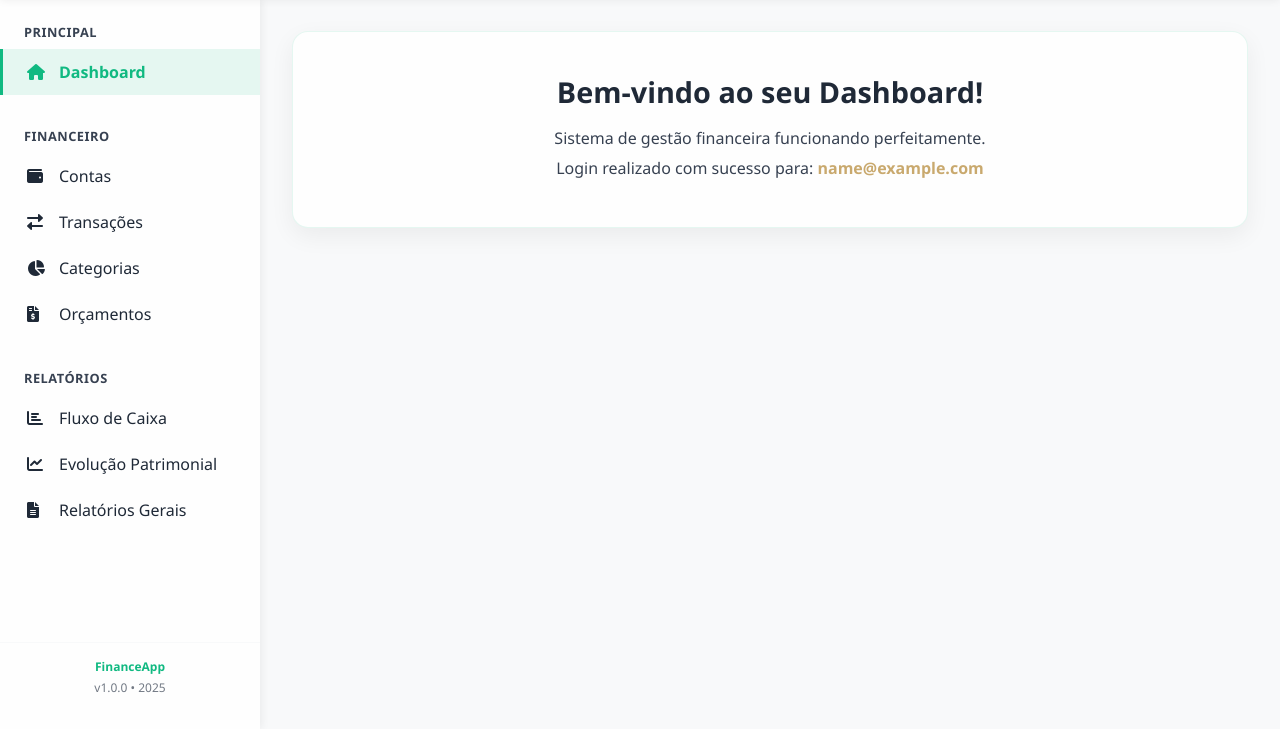
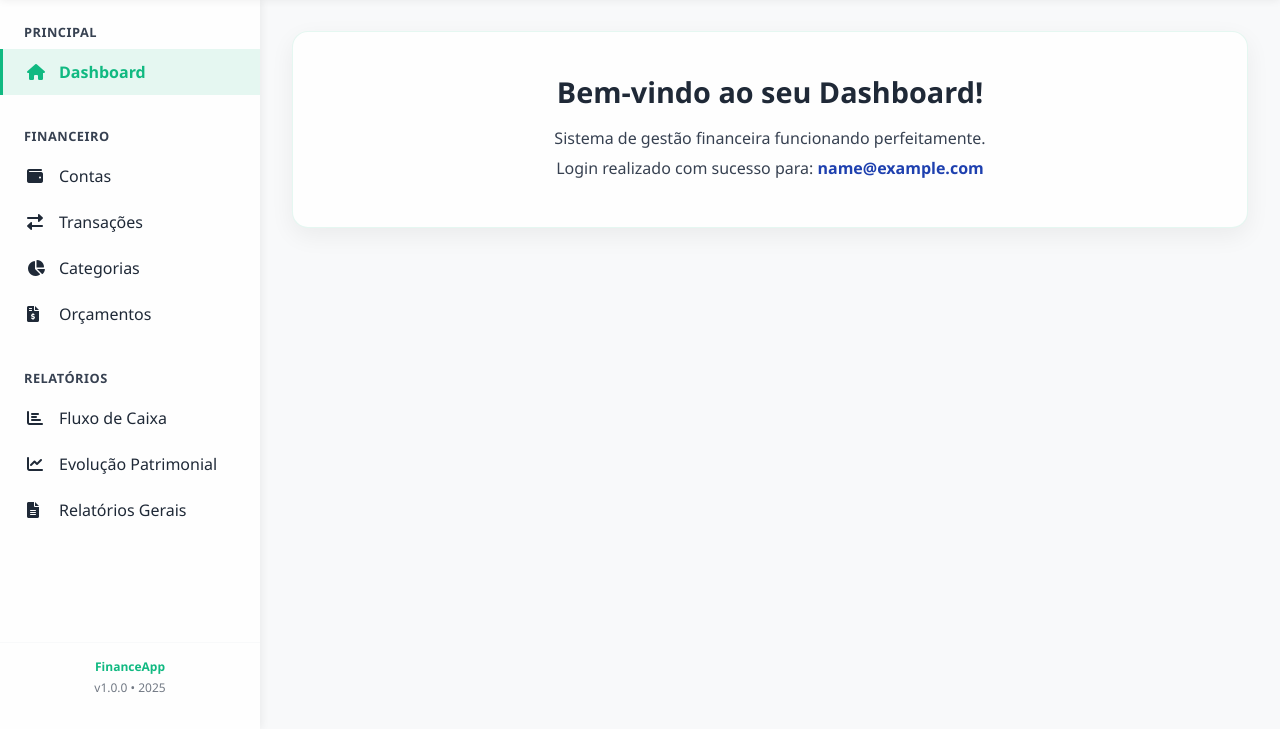
Before and after one commit to oliveiratales/gestao-financeira-php, a PHP site: page /dashboard in a window 1280 px wide. Shown: the part 71-800 px from the top of the page. Run offline with PHP 8.4, Linux system fonts and the light colour scheme; the visitor is signed in with stand-in values (Sample User, id 1).

Commit message:
:construction: Alterações na tela de login

```diff
--- a/public/css/style.css
+++ b/public/css/style.css
@@ -650,7 +651,7 @@ body:not(.dashboard-container)::before {
 }
 
 .welcome-message strong {
-    color: var(--accent-gold);
+    color: var(--primary);
     font-weight: 700;
 }
 
@@ -784,139 +785,4 @@ body:not(.dashboard-container)::before {
         margin-left: 0;
         padding: 1rem;
     }
-}a (max-width: 768px) {
-    .container {
-        margin: 1rem;
-        padding: 1.5rem;
-    }
-
-    .error-code {
-        font-size: 5rem;
-    }
-
-    .error-message {
-        font-size: 1.2rem;
-    }
-
-    .dashboard-header {
-        padding: 1rem;
-    }
-
-    .header-left h1 {
-        font-size: 1.2rem;
-    }
-
-    .user-dropdown span {
-        display: none;
-    }
-
-    .user-dropdown {
-        padding: 0.5rem;
-    }
-
-    .user-dropdown-menu {
-        right: -1rem;
-    }
-
-    .sidebar {
-        width: 280px;
-        transform: translateX(-100%);
-    }
-
-    .sidebar.show {
-        transform: translateX(0);
-    }
-
-    .main-content {
-        margin-left: 0;
-        padding: 1rem;
-    }
-}a (max-width: 768px) {
-    .container {
-        margin: 1rem;
-        padding: 1.5rem;
-    }
-
-    .error-code {
-        font-size: 5rem;
-    }
-
-    .error-message {
-        font-size: 1.2rem;
-    }
-
-    .dashboard-header {
-        padding: 1rem;
-    }
-
-    .header-left h1 {
-        font-size: 1.2rem;
-    }
-
-    .user-info span {
-        display: none;
-    }
-
-    .user-info .btn {
-        padding: 6px 12px;
-        font-size: 0.8rem;
-    }
-
-    .sidebar {
-        width: 280px;
-        transform: translateX(-100%);
-    }
-
-    .sidebar.show {
-        transform: translateX(0);
-    }
-
-    .main-content {
-        margin-left: 0;
-        padding: 1rem;
-    }
-}a (max-width: 768px) {
-    .container {
-        margin: 1rem;
-        padding: 1.5rem;
-    }
-
-    .error-code {
-        font-size: 5rem;
-    }
-
-    .error-message {
-        font-size: 1.2rem;
-    }
-
-    .dashboard-header {
-        padding: 1rem;
-    }
-
-    .header-left h1 {
-        font-size: 1.2rem;
-    }
-
-    .user-info span {
-        display: none;
-    }
-
-    .user-info .btn {
-        padding: 6px 12px;
-        font-size: 0.8rem;
-    }
-
-    .sidebar {
-        width: 280px;
-        transform: translateX(-100%);
-    }
-
-    .sidebar.show {
-        transform: translateX(0);
-    }
-
-    .main-content {
-        margin-left: 0;
-        padding: 1rem;
-    }
 }
```
Also changed, not shown: other parts of public/css/style.css (+11 -10 lines).
